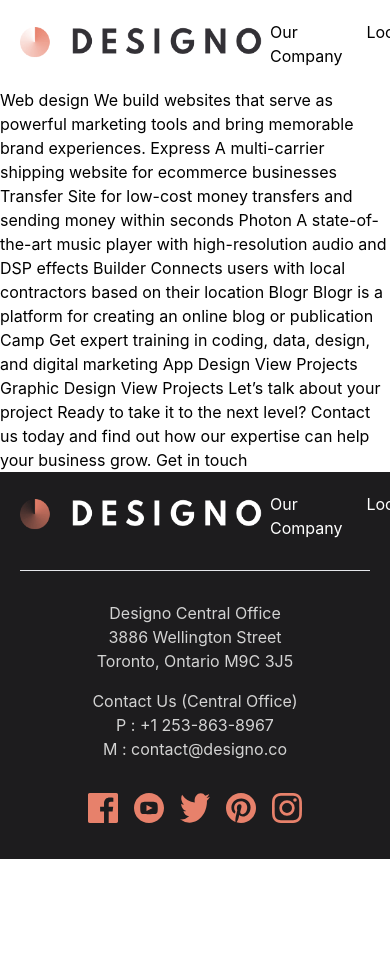
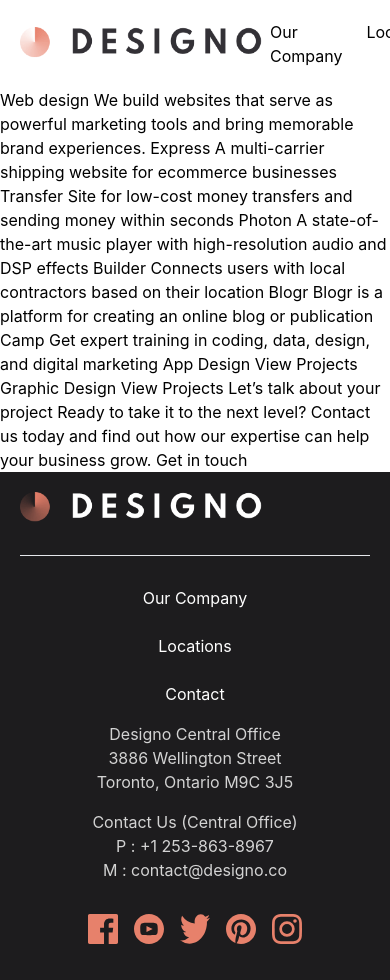
Before and after one commit to thomasgilmore/designo-multi-page-website, a React (Create React App) app: page /web-design in a window 390 px wide. Shown: the top 980 px of the page. Before the commit the page ends 859 px from the top, so only its background shows below. Built offline with nearby package versions, Linux system fonts and the light colour scheme.

Commit message:
added window size for mobile and desktop view changes in Footer.js

```diff
--- a/src/Components/Footer.js
+++ b/src/Components/Footer.js
@@ -1,4 +1,5 @@
-import React from 'react';
+import React, { useContext } from 'react';
+import { DesignoContext } from '../Context/Context';
 import logoLight from '../assets/shared/desktop/logo-light.png';
 import iconFacebook from '../assets/shared/desktop/icon-facebook.svg';
 import iconInstagram from '../assets/shared/desktop/icon-instagram.svg';
@@ -7,20 +8,28 @@ import iconTwitter from '../assets/shared/desktop/icon-twitter.svg';
 import iconYouTube from '../assets/shared/desktop/icon-youtube.svg';
 
 export default function Footer() {
+  const { windowSize } = useContext(DesignoContext);
+
   return (
     <div className='p-5' style={{ backgroundColor: '#1D1C1E' }}>
       <div className='flex justify-between items-center'>
         <img src={logoLight} style={{ width: 250 }} alt="Designo Logo" />
-        <div className='flex gap-6' style={{ color: '#fff' }}>
+        {windowSize.innerWidth > 640 ? <div className='flex gap-6' style={{ color: '#fff' }}>
           <span>Our Company</span>
           <span>Locations</span>
           <span>Contact</span>
-        </div>
+        </div> : null }
       </div>
 
       <hr style={{ color: '#808080', marginTop: 30, marginBottom: 30 }} />
 
       <div className='flex flex-col text-center gap-4 justify-between sm:flex-row sm:text-left' style={{ color: "#D3D3D3" }}>
+      {windowSize.innerWidth < 640 ?
+        <div className='flex flex-col gap-6' style={{ color: '#fff' }}>
+          <span>Our Company</span>
+          <span>Locations</span>
+          <span>Contact</span>
+        </div> : null }
         <div className='flex flex-col'>
           <span>Designo Central Office</span>
           <span>3886 Wellington Street</span>
```
